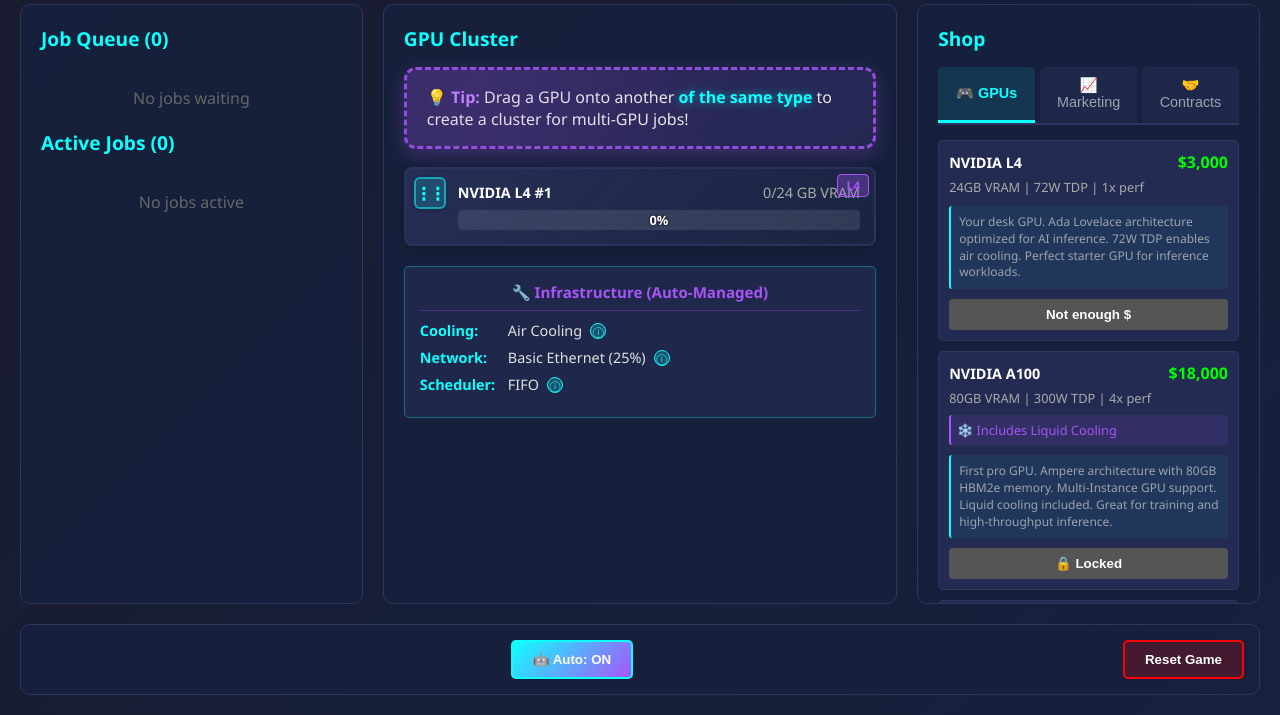
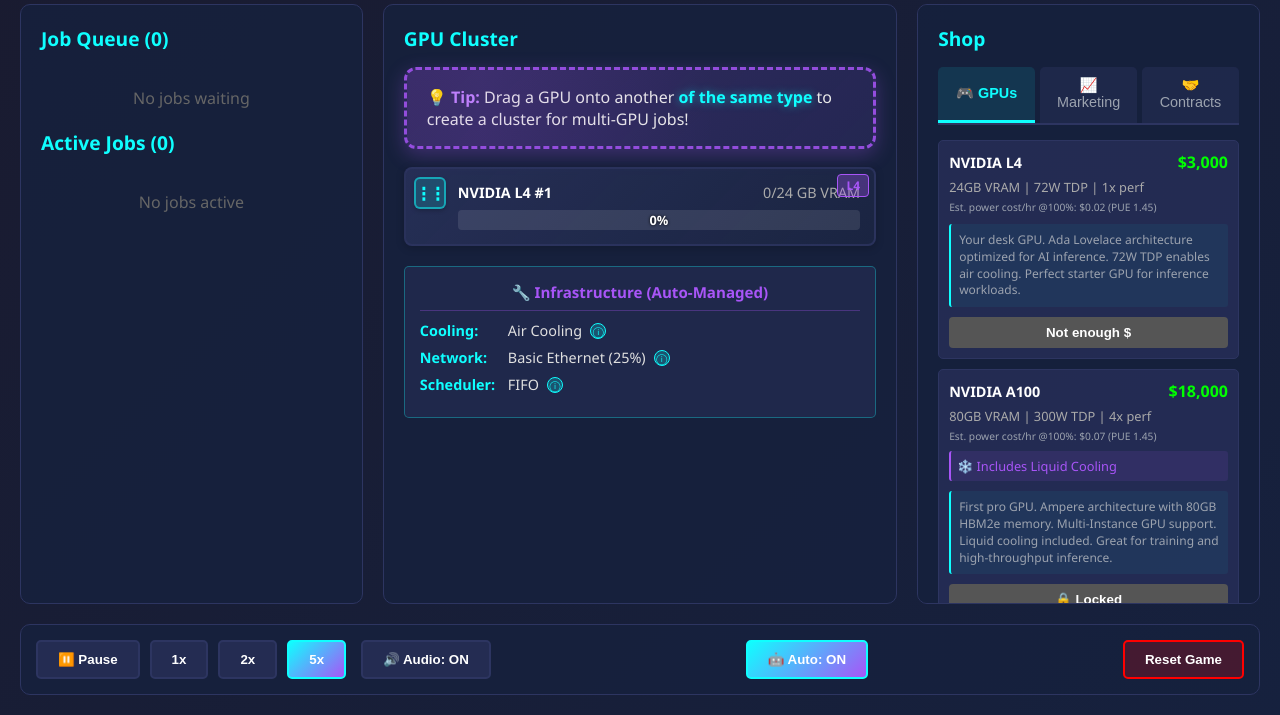
Before and after one commit to andresc-cw/gpu-maximizer, a Flask app: page / in a window 1280 px wide; the page is wider, and only the part inside the window is pictured. Shown: the part 377-1092 px from the top of that part. Run offline with Flask 3, Linux system fonts and the light colour scheme.

Commit message:
adding speed controls

```diff
--- a/game/game_state.py
+++ b/game/game_state.py
@@ -244,7 +244,7 @@
                                    if self.cluster_manager.get_cluster_for_gpu(gpu.gpu_id) is None]
 
                 if unclustered_gpus:
-                    individual_placed = Scheduler.schedule_fifo([job], unclustered_gpus)
+                    individual_placed = Scheduler.schedule_fifo([job], unclustered_gpus, network_penalty)
                     if individual_placed:
                         placed.append(job)
             else:
@@ -569,13 +569,11 @@
             # Start the job across the entire cluster and distribute VRAM needs
             job.start(cluster_gpus, cross_node_penalty)
 
-            required_total_vram = job.vram_per_gpu * job.gpu_count
+            # Cluster-as-one semantics: pooled VRAM must cover vram_per_gpu (not multiplied by gpu_count)
+            required_total_vram = job.vram_per_gpu
             remaining = required_total_vram
             for gpu in sorted(cluster_gpus, key=lambda x: x.vram, reverse=True):
-                if remaining <= 0:
-                    alloc = 0
-                else:
-                    alloc = min(gpu.vram, remaining)
+                alloc = min(gpu.vram, remaining) if remaining > 0 else 0
                 gpu.assign_job(job, vram_override=alloc)
                 remaining -= alloc
 
--- a/game/jobs.py
+++ b/game/jobs.py
@@ -337,15 +337,15 @@
     """Simple FIFO job scheduler"""
 
     @staticmethod
-    def schedule_fifo(job_queue, gpus):
+    def schedule_fifo(job_queue, gpus, network_penalty=0.25):
         """First In First Out - simplest scheduler"""
         for job in job_queue:
-            if Scheduler._try_place_job(job, gpus):
+            if Scheduler._try_place_job(job, gpus, network_penalty):
                 return True
         return False
 
     @staticmethod
-    def _try_place_job(job, gpus):
+    def _try_place_job(job, gpus, network_penalty=0.25):
         """Try to place a job on available GPUs with enough VRAM"""
         available_gpus = [g for g in gpus if g.is_available() and g.vram >= job.vram_per_gpu]
 
@@ -356,7 +356,7 @@
             # Calculate cross-node penalty (simplified: assume penalty if not all same type)
             cross_node_penalty = 0.0
             if job.gpu_count > 1 and len(set(g.gpu_type for g in assigned)) > 1:
-                cross_node_penalty = 0.25  # Base penalty, will be modified by network upgrades
+                cross_node_penalty = network_penalty
 
             job.start(assigned, cross_node_penalty)
             for gpu in assigned:
--- a/static/js/game.js
+++ b/static/js/game.js
@@ -77,6 +77,43 @@
                 }
             }
         });
+
+        // Speed controls and audio toggle
+        const setActive = (id) => {
+            const container = document.getElementById('speed-controls');
+            if (!container) return;
+            container.querySelectorAll('.speed-btn').forEach(b => b.classList.remove('active'));
+            const el = document.getElementById(id);
+            if (el) el.classList.add('active');
+        };
+
+        const pauseBtn = document.getElementById('pause-btn');
+        if (pauseBtn) {
+            pauseBtn.addEventListener('click', () => {
+                if (this.isRunning) {
+                    this.stop();
+                    pauseBtn.textContent = '▶️ Resume';
+                } else {
+                    this.start();
+                    pauseBtn.textContent = '⏸️ Pause';
+                }
+            });
+        }
+
+        const speed1 = document.getElementById('speed-1x');
+        if (speed1) speed1.addEventListener('click', () => { this.gameSpeed = 1; setActive('speed-1x'); });
+        const speed2 = document.getElementById('speed-2x');
+        if (speed2) speed2.addEventListener('click', () => { this.gameSpeed = 2; setActive('speed-2x'); });
+        const speed5 = document.getElementById('speed-5x');
+        if (speed5) speed5.addEventListener('click', () => { this.gameSpeed = 5; setActive('speed-5x'); });
+
+        const audioToggle = document.getElementById('audio-toggle');
+        if (audioToggle) {
+            audioToggle.addEventListener('click', () => {
+                const enabled = audioManager.toggle();
+                audioToggle.textContent = enabled ? '🔊 Audio: ON' : '🔇 Audio: OFF';
+            });
+        }
     }
 
     /**
--- a/static/js/ui.js
+++ b/static/js/ui.js
@@ -568,6 +568,8 @@
             const coolingNote = spec.cooling_tier && spec.cooling_tier !== 'air'
                 ? `<div class="shop-item-note">❄️ Includes ${this.getCoolingName(spec.cooling_tier)}</div>`
                 : '';
+            // Estimated power cost per hour at 100% utilization
+            const estPowerCostHr = (((spec.tdp || 0) / 1000) * (state.pue || 1.45) * 0.15).toFixed(2);
 
             const item = document.createElement('div');
             item.className = 'shop-item';
@@ -579,6 +581,9 @@
                 </div>
                 <div class="shop-item-specs">
                     ${spec.vram}GB VRAM | ${spec.tdp}W TDP | ${spec.performance}x perf
+                    <div style="color:#9ca3af; font-size:0.8em; margin-top:4px;">
+                        Est. power cost/hr @100%: $${estPowerCostHr} (PUE ${(state.pue || 1.45).toFixed(2)})
+                    </div>
                 </div>
                 ${coolingNote}
                 ${spec.description ? `<div class="shop-item-description">${spec.description}</div>` : ''}
--- a/templates/index.html
+++ b/templates/index.html
@@ -165,6 +165,13 @@
 
         <!-- Controls -->
         <div id="controls">
+            <div id="speed-controls">
+                <button id="pause-btn" class="speed-btn">⏸️ Pause</button>
+                <button id="speed-1x" class="speed-btn">1x</button>
+                <button id="speed-2x" class="speed-btn">2x</button>
+                <button id="speed-5x" class="speed-btn active">5x</button>
+            </div>
+            <button id="audio-toggle" class="speed-btn">🔊 Audio: ON</button>
             <button id="toggle-auto-assign" class="speed-btn active">🤖 Auto: ON</button>
             <button id="reset-btn" class="danger-btn">Reset Game</button>
         </div>
```
